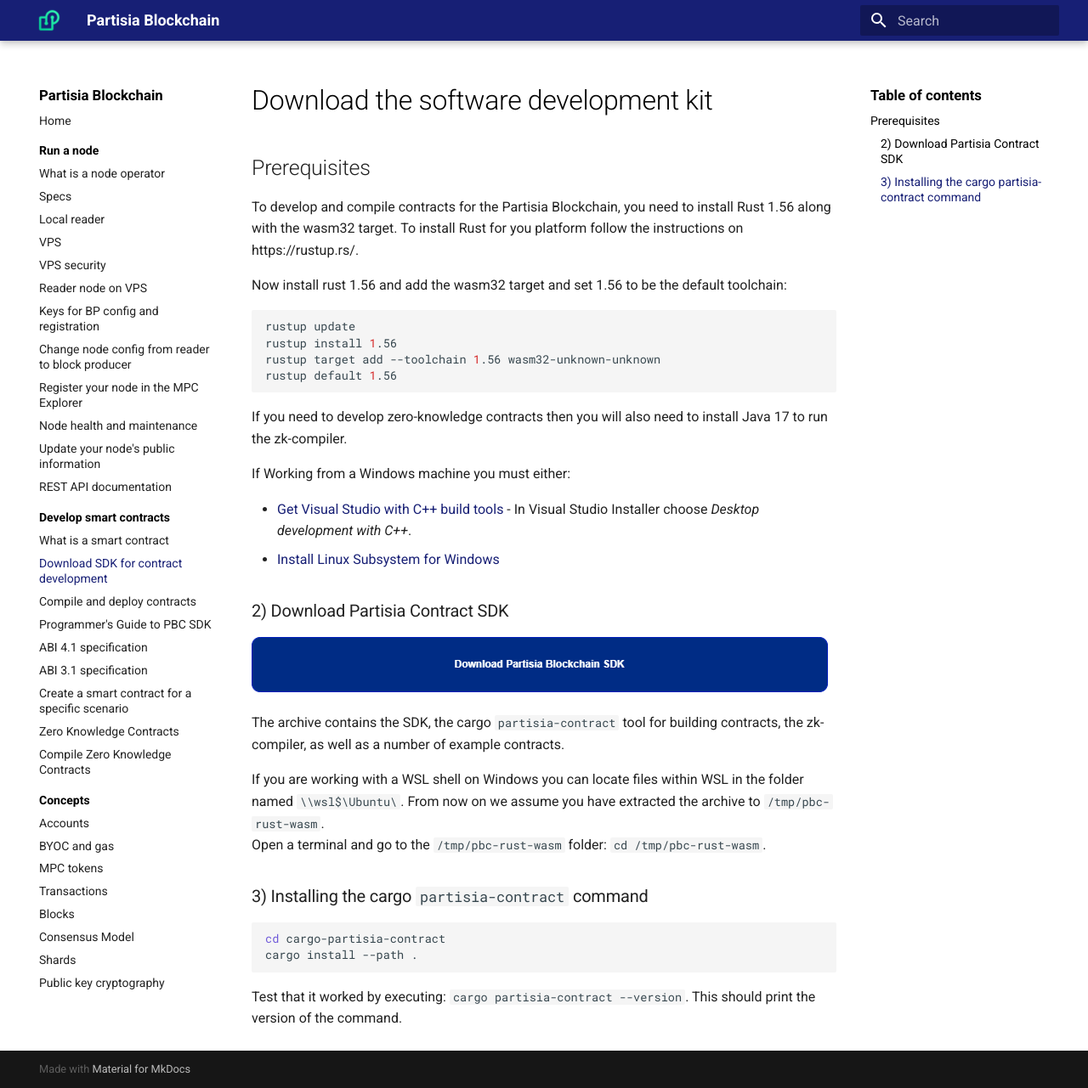
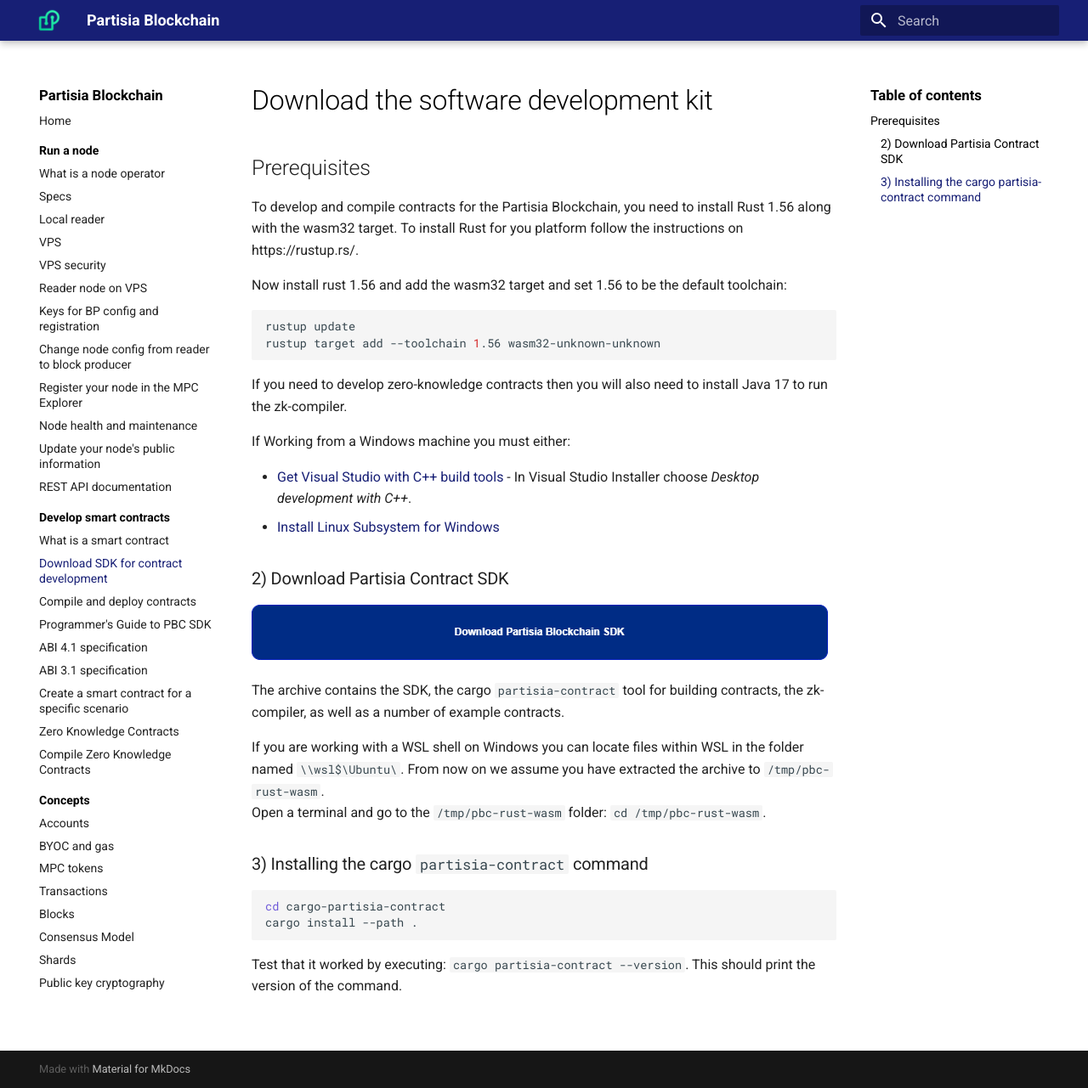
Before and after one commit to 0xSero/partisia-docs, an MkDocs documentation site: the page built from docs/download-sdk.md, in a window 1280 px wide and 1281 px high. Shown: the whole window at 85% size. Built offline with MkDocs 1.6.1 and Material for MkDocs 9.7.7, drawn with Linux system fonts in a browser that asks for light colours; a script that is not in the unit is left out.

Commit message:
Removed redundant rustup

````diff
--- a/docs/download-sdk.md
+++ b/docs/download-sdk.md
@@ -8,9 +8,7 @@
 
 ```bash
 rustup update
-rustup install 1.56
 rustup target add --toolchain 1.56 wasm32-unknown-unknown
-rustup default 1.56
 ```
 
 If you need to develop zero-knowledge contracts then you will also need to install Java 17 to run the zk-compiler.
````
Also changed, not shown: sdk-readme.md (+0 -2 lines).
